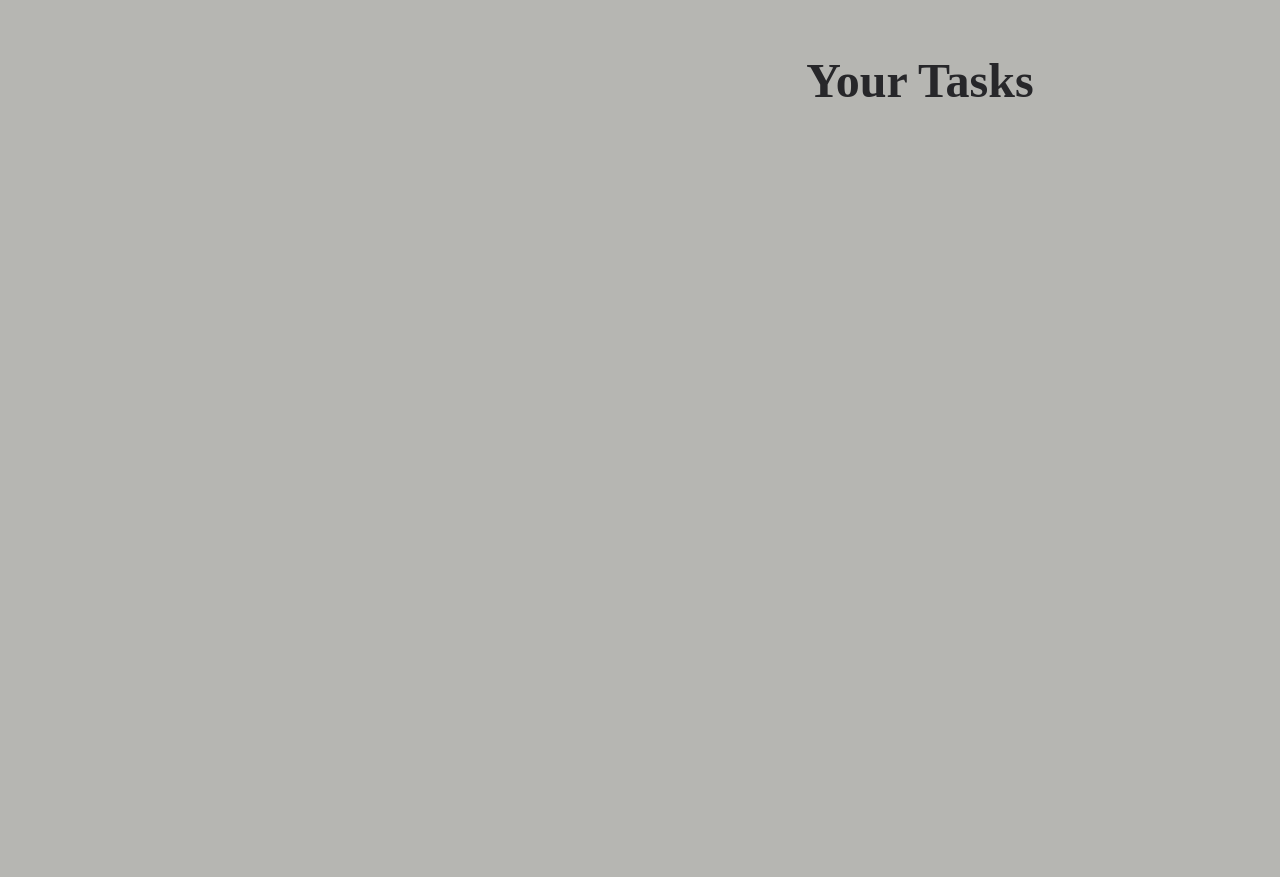
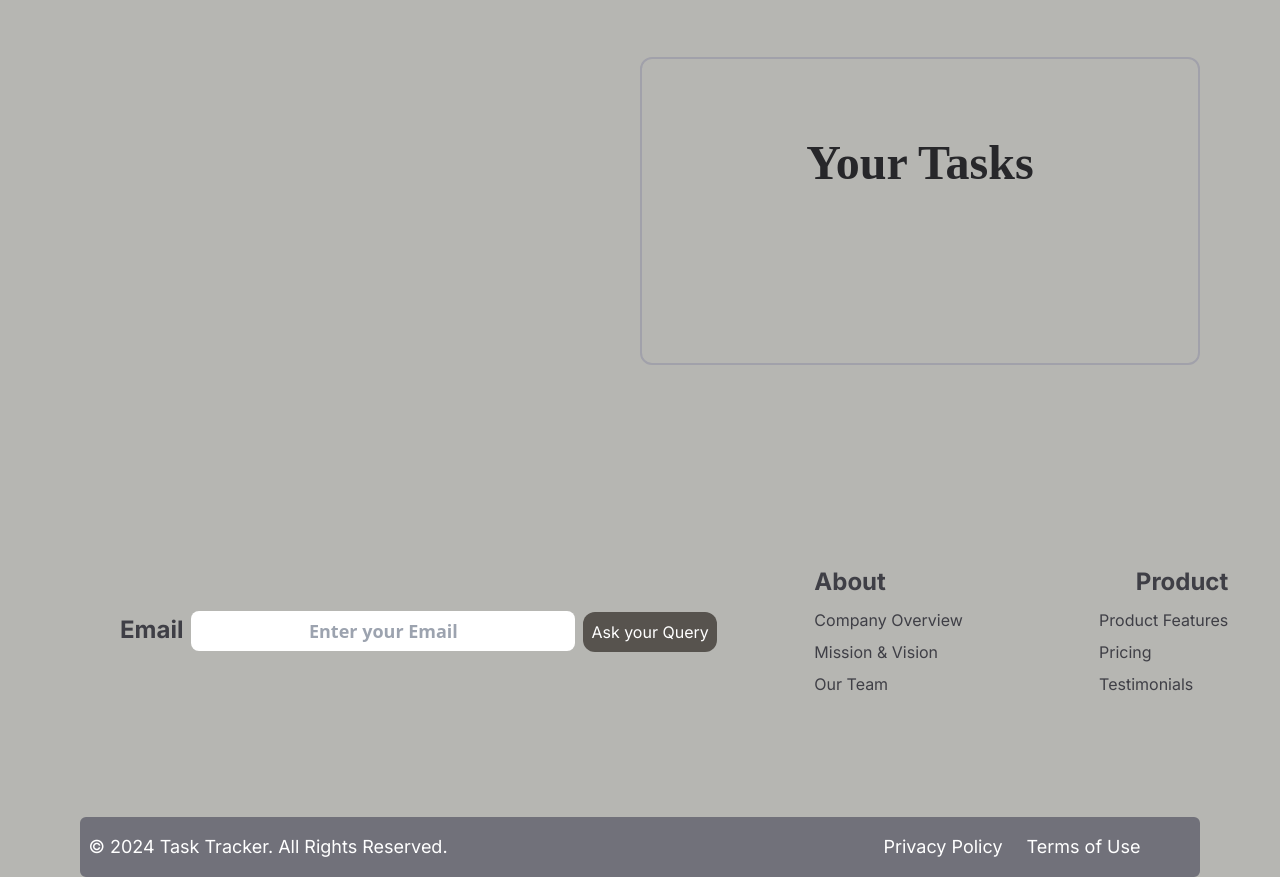
Before and after one commit to 77Monisha/Task_Tracker, a Next.js app: page / in a window 1280 px wide. Shown: the part 1240-2117 px from the top of the page. Before the commit the page ends 1457 px from the top, so only its background shows below. Built offline with nearby package versions, Linux system fonts and the light colour scheme.

Commit message:
Building Footer and creating Edit button

```diff
--- a/package.json
+++ b/package.json
@@ -13,7 +13,8 @@
     "next": "14.1.3",
     "react": "^18",
     "react-bootstrap": "^2.10.1",
-    "react-dom": "^18"
+    "react-dom": "^18",
+    "react-social-icons": "^6.15.0"
   },
   "devDependencies": {
     "autoprefixer": "^10.0.1",
--- /dev/null
+++ b/src/app/component/footer.jsx
@@ -0,0 +1,104 @@
+"use client";
+import { useState } from "react";
+import { SocialIcon } from "react-social-icons";
+
+const Footer = () => {
+  const [email, setEmail] = useState("");
+  return (
+    <footer className="flex flex-wrap flex-col mt-40  w-full">
+      <div className="flex flex-row justify-center items-center w-full p-10 space-x-20">
+        <div className="w-2/3">
+          <label htmlFor="email" className="text-2xl font-bold pr-2">
+            Email
+          </label>
+          <input
+            type="email"
+            placeholder="Enter your Email"
+            value={email}
+            onChange={(e) => setEmail(e.target.value)}
+            className="w-96 font-sans font-semibold text-lg"
+          />
+          <button className="bg-stone-600 text-white p-2 rounded-xl ml-2">
+            Ask your Query
+          </button>
+        </div>
+        <div className="w-1/3 ">
+          <div>
+            <table className="flex flex-col flex-wrap w-full">
+              <thead className="flex flex-row font-semibold text-2xl">
+                <tr className="flex flex-row gap-56">
+                  <th className="text-left">About</th>
+                  <th className="text-right ml-6">Product</th>
+                </tr>
+              </thead>
+              <tbody className="mt-2">
+                <tr className="flex flex-row justify-between">
+                  <td>
+                    <ul className="space-y-2">
+                      <li className="text-left">
+                        <a href="#">Company Overview</a>
+                      </li>
+                      <li className="text-left">
+                        <a href="#">Mission & Vision</a>
+                      </li>
+                      <li className="text-left">
+                        <a href="#">Our Team</a>
+                      </li>
+                    </ul>
+                  </td>
+                  <td>
+                    <ul className="space-y-2">
+                      <li className="text-left">
+                        <a href="#">Product Features</a>
+                      </li>
+                      <li className="text-left">
+                        <a href="#">Pricing</a>
+                      </li>
+                      <li className="text-left">
+                        <a href="#">Testimonials</a>
+                      </li>
+                    </ul>
+                  </td>
+                </tr>
+              </tbody>
+            </table>
+          </div>
+        </div>
+      </div>
+
+      <div className="flex flex-wrap w-full bg-zinc-500 border-2 border-zinc-500 h-[60px] mt-20 rounded-md">
+        <div className="w-1/3 flex justify-center items-center">
+          <p className="text-white text-lg">
+            &copy; 2024 Task Tracker. All Rights Reserved.
+          </p>
+        </div>
+        <div className="icons w-1/3 flex flex-row justify-center items-center">
+          <ul className="space-x-3">
+            <SocialIcon
+              url="www.instagram.com"
+              style={{ width: "40px", height: "40px" }}
+            />
+            <SocialIcon
+              url="www.facebook.com"
+              style={{ width: "40px", height: "40px" }}
+            />
+            <SocialIcon
+              url="www.twitter.com"
+              style={{ width: "40px", height: "40px" }}
+            />
+            <SocialIcon
+              url="www.linkedin.com"
+              style={{ width: "40px", height: "40px" }}
+            />
+          </ul>
+        </div>
+        <div className="w-1/3 flex flex-wrap flex-row justify-center items-center space-x-6 text-white text-lg">
+          <a href="#">Privacy Policy</a>
+          <a href="#">Terms of Use</a>
+        </div>
+      </div>
+    </footer>
+  );
+};
+
+export default Footer;
--- a/src/app/component/form.jsx
+++ b/src/app/component/form.jsx
@@ -64,6 +64,10 @@ const Form = () => {
       startTime: "",
       endTime: "",
     });
+  };
+
+  const handleEdit = () => {
+    console.log("Edit");
   };
 
   return (
@@ -171,14 +175,19 @@ const Form = () => {
         </form>
       </div>
 
-      <div className="mt-60 w-full">
+      <div className="mt-60 w-full border-2 border-zinc-400 rounded-xl">
         <div className="flex flex-wrap justify-center items-center mt-20">
           <h1 className="text-5xl font-semibold text-zinc-800">Your Tasks</h1>
         </div>
 
-        <div className="mt-8 p-10">
+        <div className="mt-24 p-10">
           {taskData.map((data) => (
-            <TaskForm key={data.id} data={data} handleDelete={handleDelete} />
+            <TaskForm
+              key={data.id}
+              data={data}
+              handleDelete={handleDelete}
+              handleEdit={handleEdit}
+            />
           ))}
         </div>
       </div>
--- a/src/app/component/taskform.jsx
+++ b/src/app/component/taskform.jsx
@@ -4,10 +4,10 @@ import Card from "react-bootstrap/Card";
 const TaskForm = ({ data, handleDelete }) => {
   return (
     <>
-      <Card className="card flex flex-row mt-10 w-full">
+      <Card className="card flex flex-row mt-10 w-full mb-20">
         <Card.Body className="space-y-4">
           <Card.Title className="font-extrabold text-2xl">
-            <div className="flex flex-row">
+            <div className="flex flex-row justify-between pr-2">
               <span>{data.taskName}</span>{" "}
               <span className="font-semibold">{data.day}</span>
             </div>
@@ -23,6 +23,9 @@ const TaskForm = ({ data, handleDelete }) => {
           >
             Delete
           </Button>
+          <Button variant="primary" className="btn">
+            Edit
+          </Button>
         </Card.Body>
       </Card>
     </>
--- a/src/app/page.js
+++ b/src/app/page.js
@@ -1,5 +1,6 @@
 "use client";
 
+import Footer from "./component/footer";
 import Form from "./component/form";
 import Header from "./component/header";
 
@@ -23,6 +24,8 @@ export default function Home() {
         <div className="w-1/2 mt-16">
           <Form />
         </div>
+
+        <Footer />
       </main>
     </>
   );
```
Also changed, not shown: 1 other file (tests, documents, lock files or other folders).
